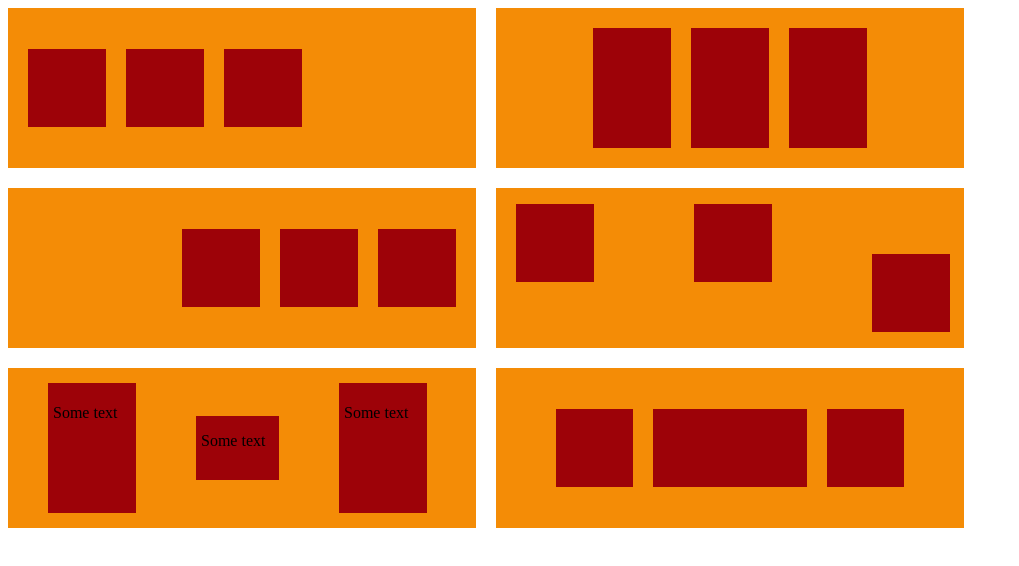
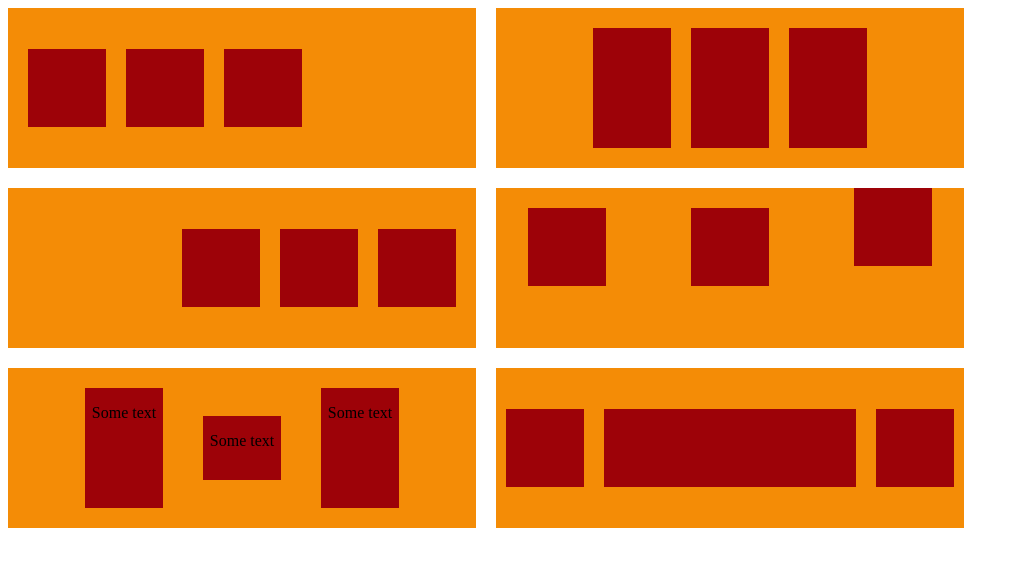
Before and after one commit to Mariam-Khaz/Flexbox-grid, a plain HTML site: page index.html in a window 1280 px wide. Shown: the whole page, without its empty margins (0-1019 px from the left). Drawn offline with Linux system fonts and the light colour scheme.

Commit message:
changes made in styles.css

```diff
--- a/index.html
+++ b/index.html
@@ -4,12 +4,12 @@
   <meta charset="UTF-8">
   <meta name="viewport" content="width=device-width, initial-scale=1.0">
   <title>Flexbox-grid</title>
-  <!-- <link rel="stylesheets" href="styles/normalize.css"> -->
+  <link rel="stylesheets" href="styles/normalize.css">
   <link rel="stylesheet" href="styles/index.css">
 </head>
 <body>
 
-  <div class="row-one">
+  <div class="parent-container">
     <div class="box-one">
       <div class="box-one1"></div>
       <div class="box-one2"></div>
@@ -20,9 +20,6 @@
      <div class="box-two2"></div>
      <div class="box-two3"></div>
     </div>
-  </div>
-
-  <div class="row-two">
     <div class="box-three">
       <div class="box-three1"></div>
       <div class="box-three2"></div>
@@ -33,9 +30,6 @@
     <div class="box-four2"></div>
     <div class="box-four3"></div>
     </div>
-  </div>
-
-  <div class="row-three">
     <div class="box-five">
       <div class="box-five1"><p> Some text</p></div>
       <div class="box-five2"><p> Some text</p></div>
--- a/styles/index.css
+++ b/styles/index.css
@@ -1,8 +1,9 @@
-.row-one {
+.parent-container {
  display: flex;
+ flex-wrap: wrap;
 }
 
-.box-one, .box-two {
+ .box-one, .box-two, .box-three, .box-four, .box-five, .box-six {
    background-color: #F48C06;
    width: 468px;
    height: 160px;
@@ -17,15 +18,11 @@
    width: 78px;
    height: 78px;
    margin-left: 20px;
-
+   justify-content: flex-start;
+   align-items: flex-end;
  }
 
-.box-two{
-  background-color: #F48C06;
-  width: 468px;
-  height: 160px;
-  display: flex;
-  align-items: center;
+ .box-two {
   justify-content: center;
  }
 
@@ -33,22 +30,12 @@
    background-color: #9D0208;
    width: 78px;
    height: 120px;
+   min-height: 78px;
    margin: 10px;
-}
-
-
-.row-two {
-  display: flex;
-  margin-bottom: 20px;
+   align-items: stretch;
  }
 
  .box-three {
-  background-color: #F48C06;
-  width: 468px;
-  height: 160px;
-  display: flex;
-  align-items: center;
-  margin-right: 20px;
    justify-content: flex-end;
  }
 
@@ -60,101 +47,84 @@
  }
 
  .box-four {
-    background-color: #F48C06;
-    width: 468px;
-    height: 160px;
-    display: flex;
-    align-items: center;
-    margin-right: 20px;
+  justify-content: space-around;
+  align-items: flex-start;
+
  }
 
  .box-four1 {
    background-color: #9D0208;
    width: 78px;
    height: 78px;
-  margin-left: 20px;
-  margin-bottom: 50px;
+   justify-items: center;
+   margin-top: 20px;
  }
 
  .box-four2 {
    background-color: #9D0208;
    width: 78px;
    height: 78px;
-  margin-left: 100px;
-  margin-bottom: 50px;
+   margin: 20px;
+  justify-content:center;
  }
 
  .box-four3 {
    background-color: #9D0208;
    width: 78px;
    height: 78px;
-  margin-top: 100px;
-  margin-left: 100px;
-  margin-bottom: 50px;
+   align-items: flex-end;
  }
 
+ .box-five {
+  align-items: center;
+  justify-content: center;
+  text-align:center;
 
-.row-three {
-  display: flex;
-  margin-bottom: 20px;
  }
-
-.box-five, .box-six {
-  background-color: #F48C06;
-  width: 468px;
-  height: 160px;
-  display: flex;
-  align-items: center;
-  margin-right: 20px;
-  margin-bottom: 20px;
-}
-
  .box-five1 {
    background-color: #9D0208;
    width: 78px;
    height: 120px;
-  margin-left: 40px;
-  padding: 5px;
+   margin: 20px;
  }
 
  .box-five2 {
    background-color: #9D0208;
    width: 78px;
    height: 64px;
-  margin-left: 60px;
-  margin-right: 20px;
-  padding-left: 5px;
+   margin: 20px;
  }
 
  .box-five3 {
    background-color: #9D0208;
    width: 78px;
    height: 120px;
-  margin-left: 40px;
-  padding: 5px;
+   margin: 20px;
+ }
+
+.box-six {
+   justify-content: space-around;
+   align-items:center;
 }
 
  .box-six1 {
-  display: flex;
    background-color: #9D0208;
    width: 78px;
    height: 78px;
-  margin-left: 60px;
-  margin-right: 20px;
-
+   margin: 10px;
  }
 
  .box-six2 {
-  display: flex;
    background-color: #9D0208;
-  width: 156px;
+   /* width: 156px; */
    height: 78px;
+   margin: 10px;
+   flex-grow: 2;
  }
 
  .box-six3 {
    background-color: #9D0208;
    width: 78px;
    height: 78px;
-  margin-right: 60px;
-  margin-left: 20px;
+   margin: 10px;
  }
```
Lines whose indentation alone changed are shown as unchanged.
